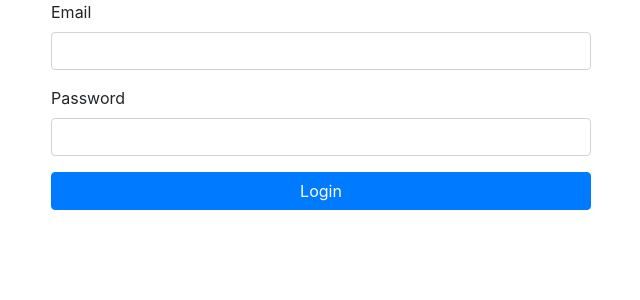
After one commit to lik3l/jobs-list, a Django app: page /login/ in a window 1280 px wide. The commit adds this page. Shown: the top 300 px of the page, without its empty margins (319-959 px from the left). Run offline with Django 3.2, Linux system fonts and the light colour scheme; some libraries are stand-ins or nearby versions.

Commit message:
Added login

```diff
--- /dev/null
+++ b/core/forms.py
@@ -0,0 +1,6 @@
+from django import forms
+
+
+class LoginForm(forms.Form):
+    email = forms.EmailField(widget=forms.EmailInput(attrs={'class': 'form-control'}))
+    password = forms.CharField(widget=forms.PasswordInput(attrs={'class': 'form-control'}))
--- a/core/views.py
+++ b/core/views.py
@@ -1,12 +1,40 @@
-from django.shortcuts import render
+from django.contrib.auth import authenticate, login
+from django.shortcuts import render, redirect
+
+from .forms import LoginForm
 
 
 def index(request):
+    context = dict()
+
+    context['login_form'] = LoginForm()
+    context['user'] = request.user
 
     return render(
         request,
         'core/index.html',
+        context
+    )
+
+
+def login_view(request):
+    login_form = LoginForm()
+    errors = list()
+    if request.method == 'POST':
+        login_form = LoginForm(data=request.POST)
+        if login_form.is_valid():
+            cd = login_form.cleaned_data
+            user = authenticate(request, email=cd['email'], password=cd['password'])
+            if user is not None:
+                login(request, user)
+                return redirect('index')
+        login_form.fields['email'].widget.attrs['class'] = 'form-control is-invalid'
+
+    return render(
+        request,
+        'core/login.html',
         {
-
+            "login_form": login_form,
+            "errors": errors,
         }
     )
--- a/job_list/urls.py
+++ b/job_list/urls.py
@@ -19,4 +19,5 @@ from core import views as core_views
 
 urlpatterns = [
     path('', core_views.index, name='index'),
+    path('login/', core_views.login_view, name='login'),
 ]
--- a/templates/base.html
+++ b/templates/base.html
@@ -1,11 +1,24 @@
 <!DOCTYPE html>
+{% load static %}
 <html lang="en">
 <head>
     <meta charset="UTF-8">
     <title>{% block title %}Job list{% endblock %}</title>
+    <meta name="viewport" content="width=device-width, initial-scale=1, shrink-to-fit=no">
+
+    <!-- Bootstrap CSS -->
+    <link rel="stylesheet" href="{% static 'node_modules/bootstrap/dist/css/bootstrap.min.css' %}">
+    {% block styles %}
+    {% endblock %}
 </head>
 <body>
-{% block content %}
-{% endblock %}
+    {% block content %}
+    {% endblock %}
+
+    <script src="{% static 'node_modules/jquery/dist/jquery.slim.min.js' %}"></script>
+    <script src="{% static 'node_modules/popper.js/dist/umd/popper.min.js' %}"></script>
+    <script src="{% static 'node_modules/bootstrap/dist/js/bootstrap.min.js' %}"></script>
+    {% block scripts %}
+    {% endblock %}
 </body>
 </html>
--- /dev/null
+++ b/templates/core/login.html
@@ -0,0 +1,31 @@
+{% extends 'base.html' %}
+{% block content %}
+    <div class="container">
+        <div class="row justify-content-center">
+            <div class="col-6">
+                <form action="." method="post">
+                    {% csrf_token %}
+                    {% if errors %}
+                        <div class="error">
+                            {% for error in errors %}
+                                {{ error }}
+                            {% endfor %}
+                        </div>
+                    {% endif %}
+                    <div class="form-group {% if login_form.errors %}error{% endif %}">
+                        <label for="{{ login_form.email.id_for_label }}">{{ login_form.email.label }}</label>
+                        {{ login_form.email }}
+                    <div class="invalid-feedback">Email or password is invalid</div>
+                    </div>
+
+                    <div class="form-group">
+                        <label for="{{ login_form.password.id_for_label }}">{{ login_form.password.label }}</label>
+                        {{ login_form.password }}
+                    </div>
+                    <button class="btn btn-block btn-primary" type="submit">Login</button>
+                </form>
+            </div>
+        </div>
+
+    </div>
+{% endblock %}
```
Also changed, not shown: core/models.py (+8 -4 lines), job_list/settings.py (+6 -1 lines), package.json (deleted, +0 -14 lines), templates/core/index.html (+14 -0 lines), package-lock.json (deleted).
